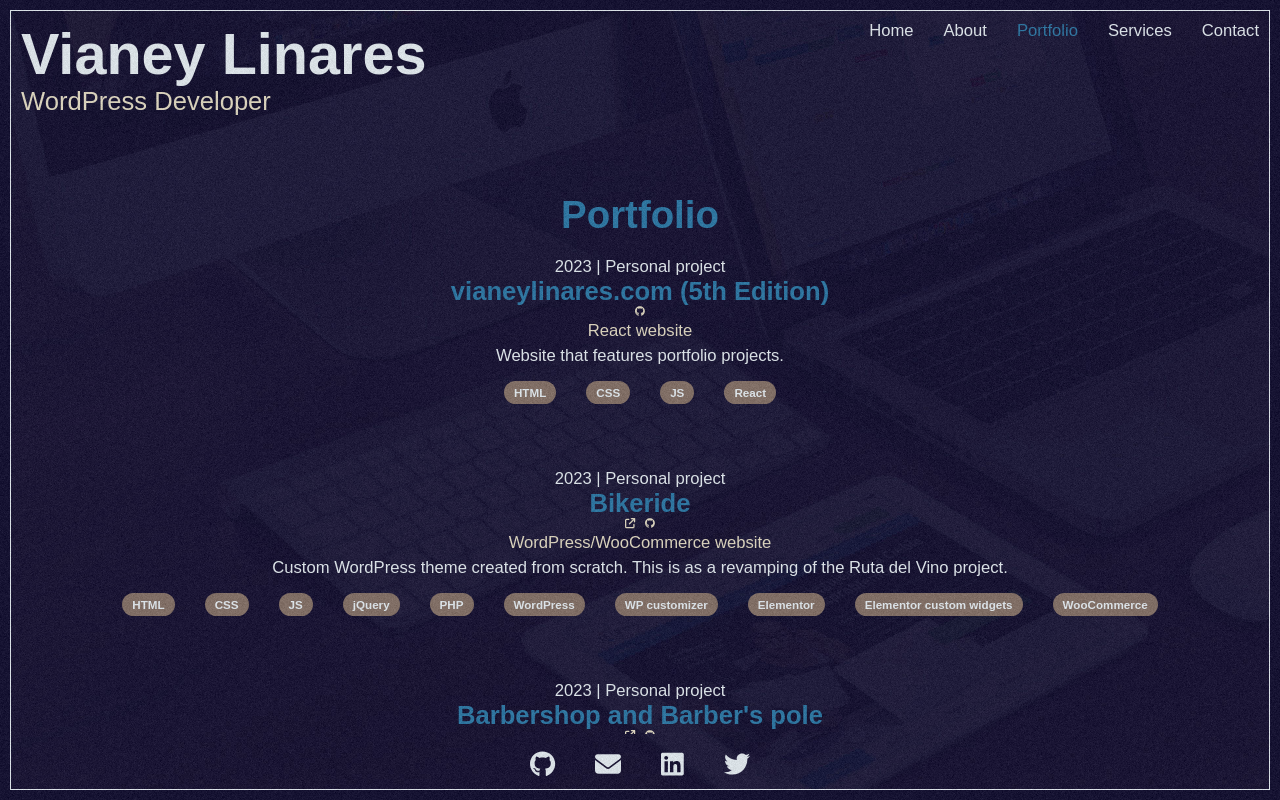
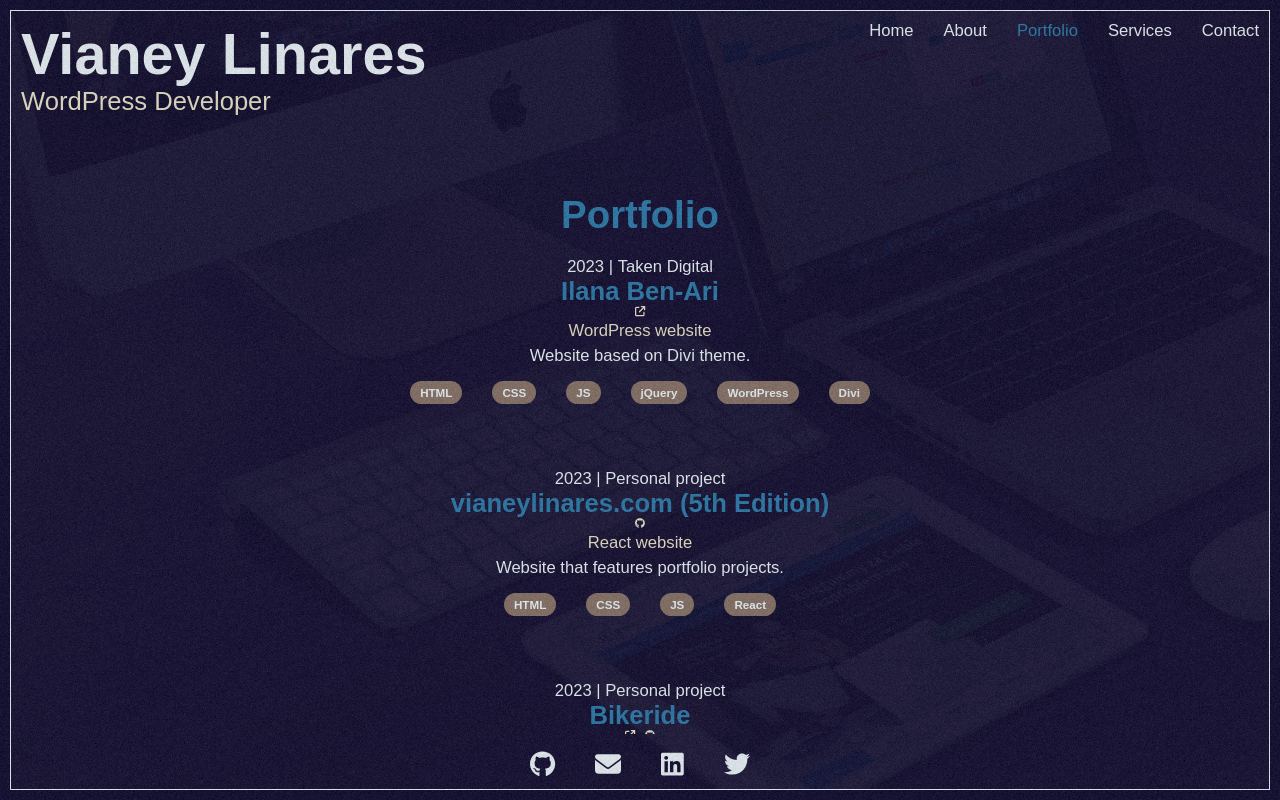
Before and after one commit to vianeylinares/vl-react, a React (Create React App) app: page /work in a window 1280 px wide. Built offline with nearby package versions, Linux system fonts and the light colour scheme.

Commit message:
Added a project and corrected a project description.

```diff
--- a/src/data/projects.js
+++ b/src/data/projects.js
@@ -167,7 +167,7 @@
     {
         'id': 16,
         'name': 'Project Martina',
-        'url': '',
+        'url': 'https://projectmartina.com/',
         'github': '',
         'technologies': ['HTML', 'CSS', 'JS', 'jQuery', 'PHP', 'WordPress'],
         'categories': 'WordPress website',
@@ -249,7 +249,7 @@
         'technologies': ['HTML', 'CSS', 'JS', 'jQuery', 'PHP', 'WordPress', 'WP customizer'],
         'categories': 'WordPress website',
         'year': 2023,
-        'description': 'Barbershop WordPress custom theme based in a one page HTML5 template called \'Barber Shop\'. The \'Barber\'s Pole\' plugin was developed to add functionality to the \'Barber Shop\' WordPress theme.',
+        'description': 'Barbershop WordPress custom theme based on a one page HTML5 template called \'Barber Shop\'. The \'Barber\'s Pole\' plugin was developed to add functionality to the \'Barber Shop\' WordPress theme.',
         'company': 'Personal project'
     },
     {
@@ -274,5 +274,16 @@
         'description': 'Website that features portfolio projects.',
         'company': 'Personal project'
     },
+    {
+        'id': 26,
+        'name': 'Ilana Ben-Ari',
+        'url': 'https://ilanabenari.com/',
+        'github': '',
+        'technologies': ['HTML', 'CSS', 'JS', 'jQuery', 'WordPress', 'Divi'],
+        'categories': 'WordPress website',
+        'year': 2023,
+        'description': 'Website based on Divi theme.',
+        'company': 'Taken Digital'
+    },
 
 ];
```
